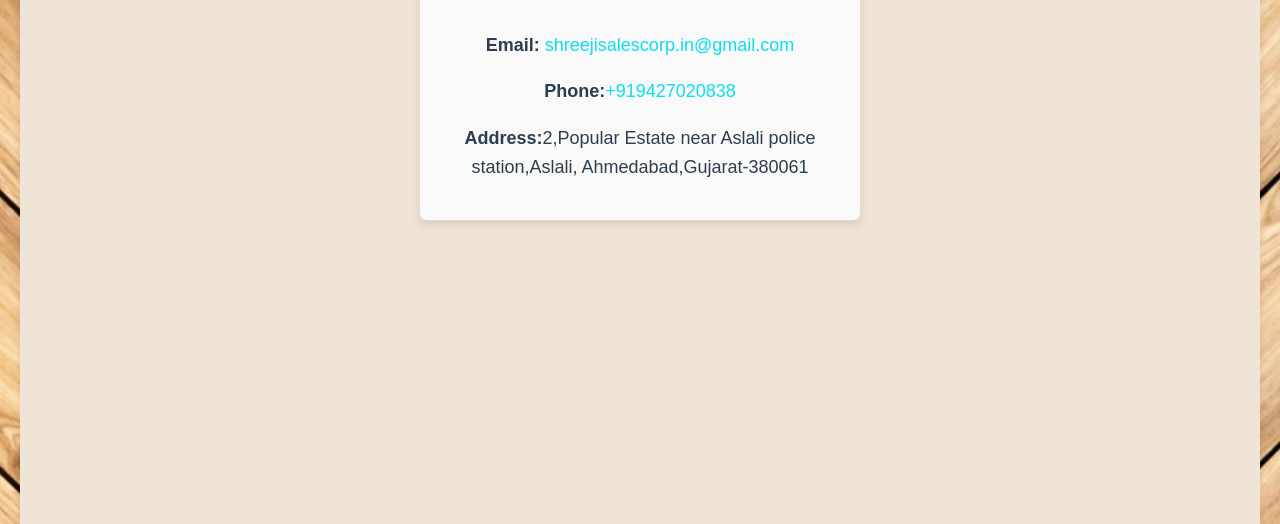
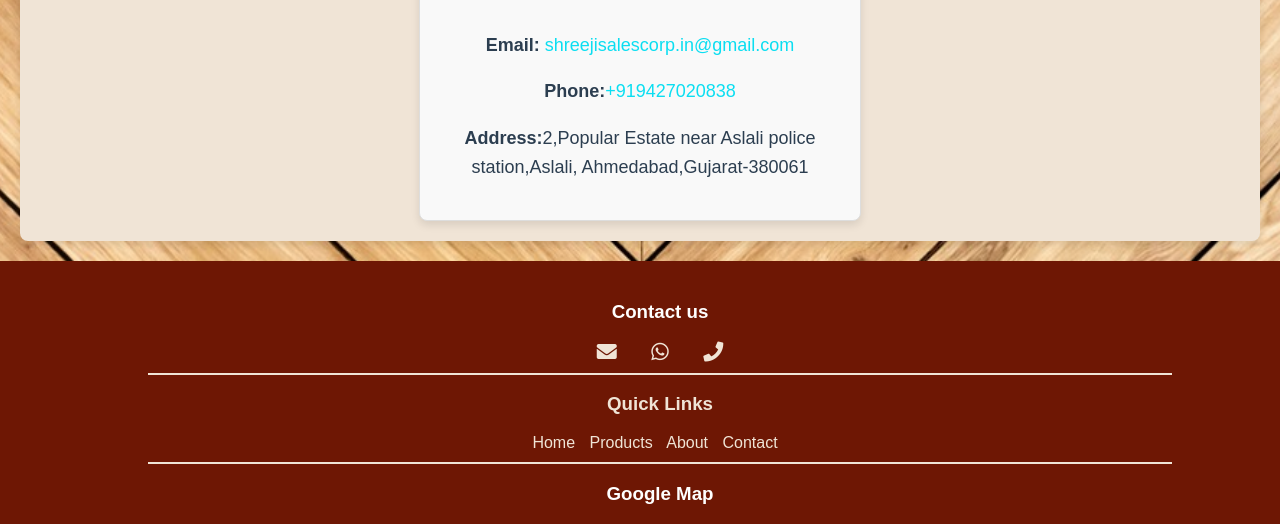
Before and after one commit to shreejisalescorporation/shreejisalescorporation, a Flask app: page / in a window 1280 px wide. Shown: the part 998-1522 px from the top of the page. Run offline with Flask 3, Linux system fonts and the light colour scheme; some libraries are stand-ins or nearby versions.

Commit message:
Update contact.html

```diff
--- a/templates/contact.html
+++ b/templates/contact.html
@@ -8,6 +8,8 @@
   <meta name="apple-mobile-web-app-status-bar-style" content="black-translucent">
   <title>Contact - Shreeji Sales Corporation</title>
   <link rel="stylesheet" href="../static/css/design.css">
+  <link rel="stylesheet" href="https://cdnjs.cloudflare.com/ajax/libs/font-awesome/5.15.4/css/all.min.css">
+
   <script src="../static/js/webscript.js"></script>
   <link rel="stylesheet" href="{{ url_for('static', filename='css/design.css') }}">
   <script src="{{ url_for('static', filename='js/webscript.js') }}"></script>
@@ -154,9 +156,44 @@
   </main>
 
   <footer>
+    <div class="contact-icons">
+      <h3>Contact us</h3>
+      <a href="mailto:shreejisalescorp.in@gmail.com" class="icon-mail">
+        <i class="fas fa-envelope"></i>
+      </a>
+      <a href="https://wa.me/9427020838" class="icon-whatsapp">
+        <i class="fab fa-whatsapp"></i></a>
+      <a href="tel:+919427020838" class="icon-call">
+        <i class="fas fa-phone"></i>
+      </a>
+    </div>
+    <div class="quick-links">
+      <hr>
+      <h3>Quick Links</h3>
+      <a href="./">Home</a>
+      <a href="/products">Products</a>
+      <a href="/about">About</a>
+      <a href="/templates/contact">Contact</a>
+      <hr>
+    </div>
+
+
+    <h3>Google Map</h3>
+
+    <div class="map-wrapper">
+      <div class="google-map">
+        <iframe
+          src="https://www.google.com/maps/embed?pb=!1m17!1m12!1m3!1d3674.873751137651!2d72.59396699999999!3d22.918027!2m3!1f0!2f0!3f0!3m2!1i1024!2i768!4f13.1!3m2!1m1!2zMjLCsDU1JzA0LjkiTiA3MsKwMzUnMzguMyJF!5e0!3m2!1sen!2sin!4v1741241731354!5m2!1sen!2sin"
+          allow="fullscreen" loading="lazy"><br>
+        </iframe>
+      </div>
+    </div>
+
+
+    <br>
     <p>&copy; 2025 Shreeji Sales Corporation. All Rights Reserved.</p>
+
   </footer>
-
 
 
 
```
